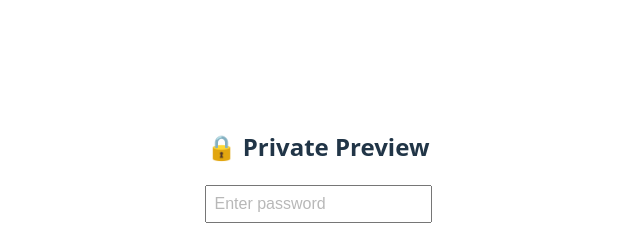
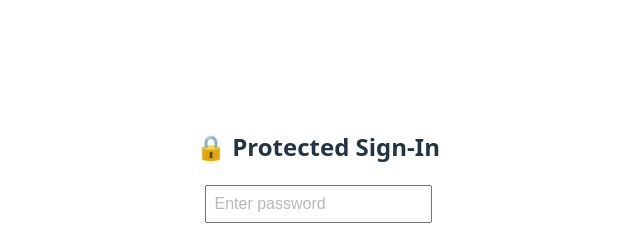
Before and after one commit to offthemenu/tech-reviewer-frontend, a React (Vite) app: page / in a window 1280 px wide. Shown: the part 288-513 px from the top of the page, without its empty margins (322-962 px from the left). Built offline with nearby package versions, Linux system fonts and the light colour scheme; no server answers.

Commit message:
update ProtectedApp component title to 'Protected Sign-In'

```diff
--- a/src/ProtectedApp.tsx
+++ b/src/ProtectedApp.tsx
@@ -16,7 +16,7 @@ export default function ProtectedApp({ children }: { children: React.ReactNode }
 
   return (
     <div style={{ display: "flex", flexDirection: "column", alignItems: "center", paddingTop: "20vh" }}>
-      <h2>🔒 Private Preview</h2>
+      <h2>🔒 Protected Sign-In</h2>
       <input
         type="password"
         placeholder="Enter password"
```
